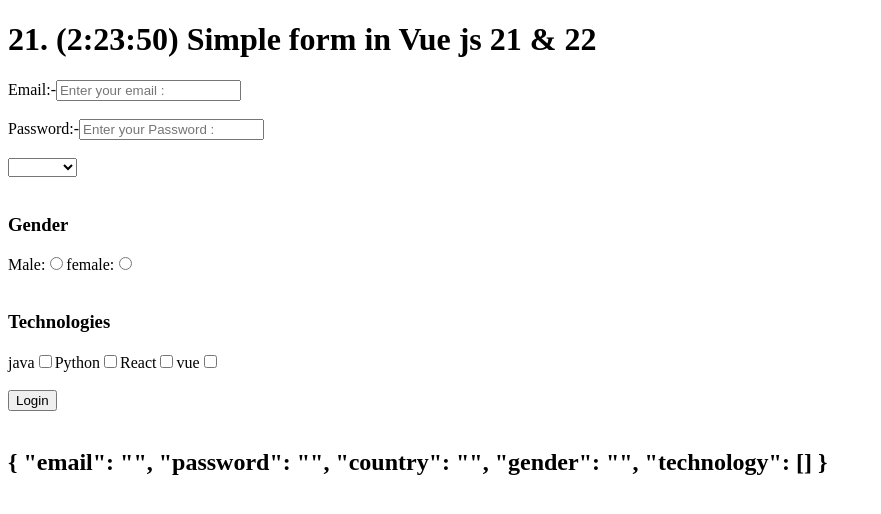
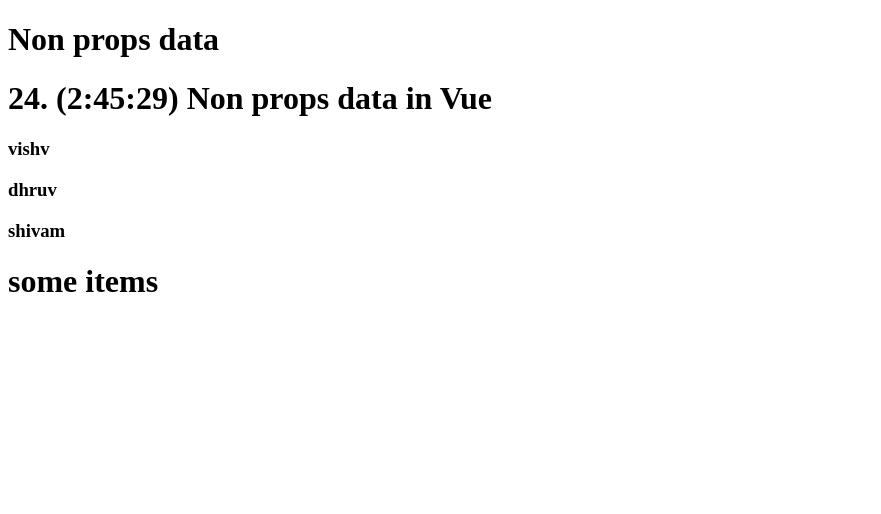
Before and after one commit to VIP114/vuejs-full-course-for-revise, a Vue app: page / in a window 1280 px wide. Shown: the top 514 px of the page, without its empty margins (0-881 px from the left). Built offline with nearby package versions, Linux system fonts and the light colour scheme.

Commit message:
24. (2:45:29) Non props data in Vue js 3

```diff
--- a/src/App.vue
+++ b/src/App.vue
@@ -13,7 +13,8 @@
   <!-- <Main18props/> -->
   <!-- <Main19/> -->
   <!-- <Ref20/> -->
-  <SimpleForm21/>
+  <!-- <SimpleForm21/> -->
+  <MainParents24/>
 </template>
 
 <script>
@@ -30,7 +31,8 @@
 // import Main18props from './components/Main18props'
 // import Main19 from './components/Main19'
 // import Ref20 from './components/Ref20'
-import  SimpleForm21 from './components/SimpleForm21'
+// import  SimpleForm21 from './components/SimpleForm21'
+import MainParents24 from './components/MainParents24'
 export default {
   name: 'App',
   components: {
@@ -47,7 +49,8 @@
     // Main18props,
     // Main19,
     // Ref20,
-    SimpleForm21,
+    // SimpleForm21,
+    MainParents24,
   }
 }
 </script>
--- /dev/null
+++ b/src/components/MainParents24.vue
@@ -0,0 +1,15 @@
+<template>
+    <div>
+        <h1>Non props data</h1>
+    </div>
+    <UserChild24 item="some items" name="raj" />
+</template>
+<script>
+import UserChild24 from './UserChild24'
+export default {
+    name:"MainParents24",
+    components:{
+        UserChild24,
+    }
+}
+</script>
--- /dev/null
+++ b/src/components/UserChild24.vue
@@ -0,0 +1,18 @@
+<template>
+    <div>
+        <h1>24. (2:45:29) Non props data in Vue </h1>
+        <h3>vishv</h3>
+        <h3 v-bind="$attrs">dhruv</h3>
+        <h3>shivam</h3>
+        <h1>{{item}}</h1>
+    </div>
+</template>
+<script>
+export default {
+    name:'UserChild24',
+    inheritAttrs:false,   // to hide non-props element in inspect element
+        props:{
+        item:String,
+    }
+}
+</script>
```
Also changed, not shown: src/components/SimpleForm21.vue (line endings or trailing spaces).
